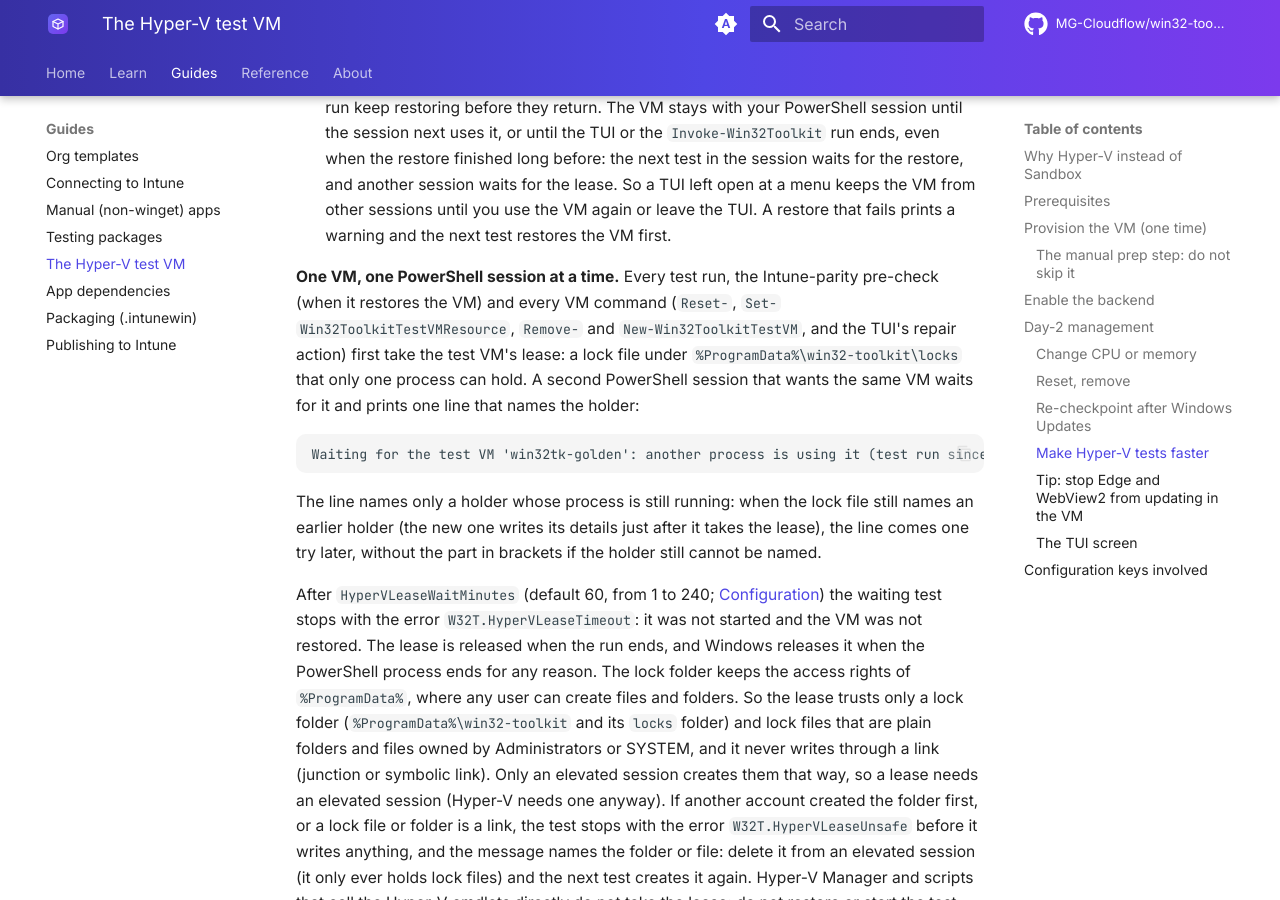
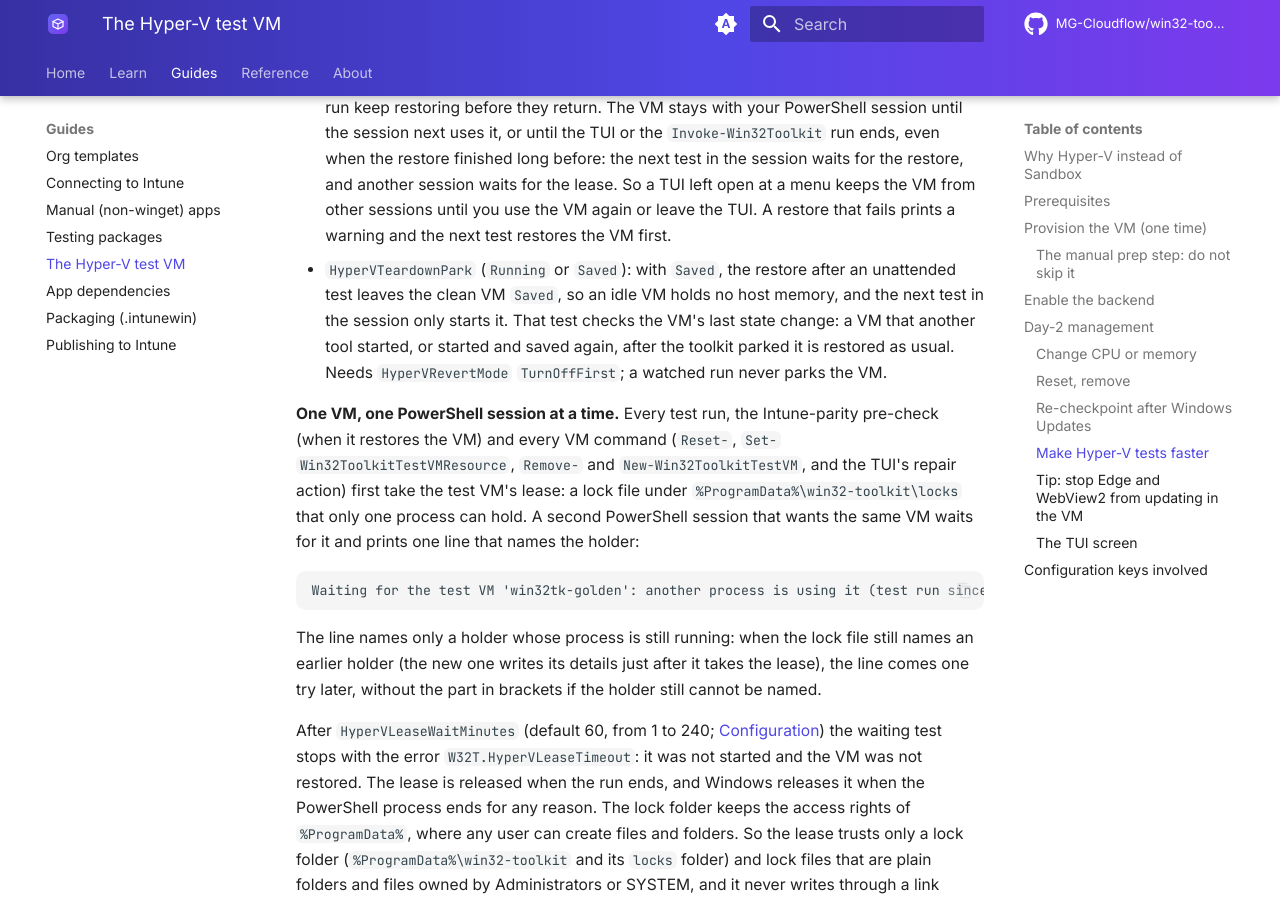
Before and after one commit to MG-Cloudflow/win32-toolkit, an MkDocs documentation site: the page built from docs/hyperv-vm.md, in a window 1280 px wide and 900 px high, scrolled down 5966 px. Built offline with MkDocs 1.6.1 and Material for MkDocs 9.7.7, drawn with Linux system fonts in a browser that asks for light colours; comment, search, counter and statistics services are not loaded; some of the changed text lies outside the part shown.

Commit message:
feat(hyperv): optionally park the clean test VM saved between runs (HyperVTeardownPark)
Hyper-V speed-up PR 4 (D9, B4, A-15, V-17). After the teardown restore the test VM
keeps running at the clean checkpoint and holds its memory on the host until the
next run, which then pays nothing for it. A TurnOffFirst restore of a Standard
checkpoint onto the turned-off VM lands it Saved anyway: leaving it there frees
the host memory while the VM waits, and the next open only has to start it. Off by
default (HKCU HyperVTeardownPark, anything but Saved = Running) until measured.

- New Test-Win32ToolkitHyperVTeardownPark: $true for HyperVTeardownPark Saved
  under HyperVRevertMode TurnOffFirst; Legacy ignores it with one verbose line
  (parking after a plain restore would need the Save-VM TurnOffFirst avoids, A-15);
  fail-open.
- Remove-Win32ToolkitHyperVSession -AllowPark (the provider passes it for
  unattended runs only): parked => the restore runs with -NoStart, and the marker
  gets Parked = Saved only when the VM is Saved afterwards (else Running).
- New-Win32ToolkitHyperVSession: a Parked = Saved marker is used only while the VM
  is Saved and WMI Msvm_ComputerSystem.TimeOfLastStateChange is not later than the
  marker's stamp + 5 s (V-17: the parked analogue of the uptime rule; a foreign
  start and save within the 10 minutes moves it); the open then only starts the VM
  (RevertSkipped). Not Saved, a later or unreadable time: the full restore, with
  the reason in the verbose line. Non-parked markers keep the uptime rule.
- Invoke-Win32ToolkitHyperVRun: -AllowPark on the synchronous teardown of an
  unattended run; the background restore (P4-1) gets -NoStart by the same rule,
  and its join already stamps Parked from the VM's state.
- Tests: HyperVSessionRevert (k) (teardown with/without -AllowPark, Legacy, values;
  the open: hit within the slack, a state change after the stamp, WMI throws or
  returns nothing, the VM running again, a miss; WMI asked by the upper-case Id);
  HyperVProvider [20]; HyperVAsyncTeardown [p]; inert park doubles where the
  provider is loaded (HyperVProvider, HyperVDepsCheckpoint, TuiProgressSuppression).
- Docs: configuration.md row + "HyperVTeardownPark" section; hyperv-vm.md bullet
  and keys table.

Co-Authored-By: Claude Opus 5.5 <noreply@anthropic.com>

```diff
--- a/docs/hyperv-vm.md
+++ b/docs/hyperv-vm.md
@@ -214,6 +214,10 @@ not a watched one. To restore before every test (for example a final check), sta
   for the restore, and another session waits for the lease. So a TUI left open at a menu keeps the VM from other
   sessions until you use the VM again or leave the TUI. A restore that fails prints a warning and the next test
   restores the VM first.
+- `HyperVTeardownPark` (`Running` or `Saved`): with `Saved`, the restore after an unattended test leaves the clean VM
+  `Saved`, so an idle VM holds no host memory, and the next test in the session only starts it. That test checks the
+  VM's last state change: a VM that another tool started, or started and saved again, after the toolkit parked it is
+  restored as usual. Needs `HyperVRevertMode` `TurnOffFirst`; a watched run never parks the VM.
 
 **One VM, one PowerShell session at a time.** Every test run, the Intune-parity pre-check (when it restores the
 VM) and every VM command (`Reset-`, `Set-Win32ToolkitTestVMResource`, `Remove-` and `New-Win32ToolkitTestVM`, and the
@@ -337,5 +341,6 @@ typo is never stored).
 | `HyperVLeaseWaitMinutes` | How long (1-240 minutes, default 60) a test or a VM command waits while another PowerShell session uses the VM, then stops with `W32T.HyperVLeaseTimeout`. See [Make Hyper-V tests faster](#make-hyper-v-tests-faster) |
 | `TestProjectLease` | `On` lets one PowerShell session at a time test a project (elevated sessions; default `Off`). See [Configuration](configuration.md) |
 | `HyperVAsyncTeardown` | `On` lets the end-of-test restore finish in the background inside the TUI and `Invoke-Win32Toolkit` (default `Off`). See [Make Hyper-V tests faster](#make-hyper-v-tests-faster) |
+| `HyperVTeardownPark` | `Saved` leaves the clean VM Saved between unattended tests (default `Running`; needs `HyperVRevertMode` `TurnOffFirst`). See [Make Hyper-V tests faster](#make-hyper-v-tests-faster) |
 
 All keys live in the toolkit's registry config; see [Configuration](configuration.md) for the full list.
```
Also changed, not shown: docs/configuration.md (+5 -0 lines), 9 other files.
